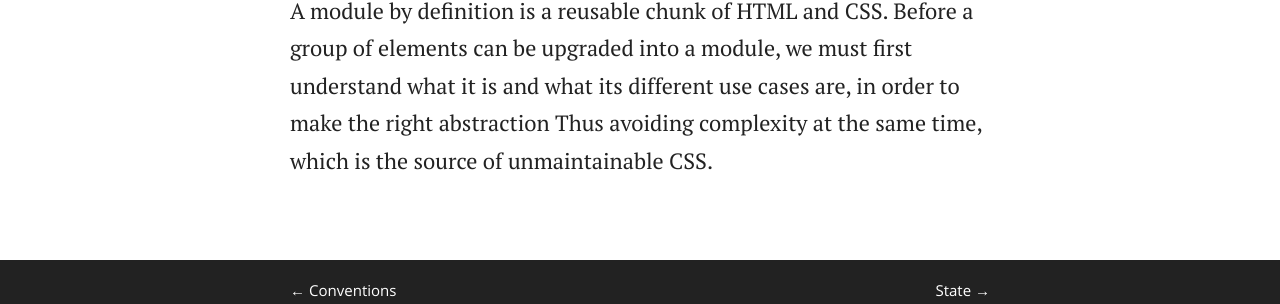
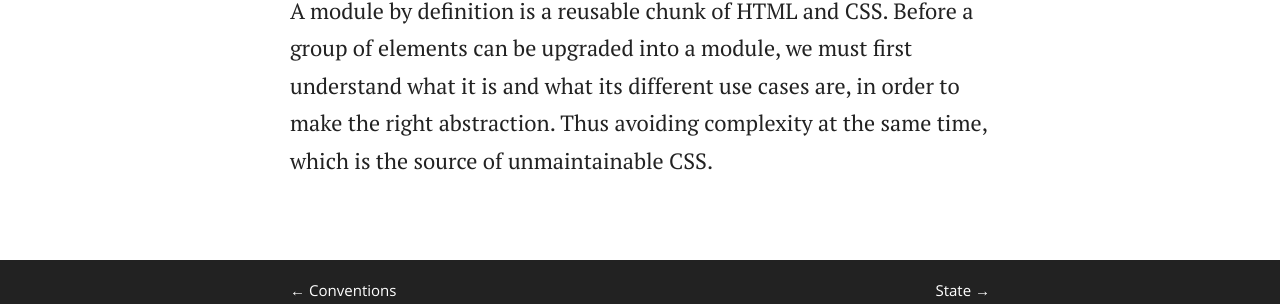
Before and after one commit to adamsilver/maintainablecss.com-jekyll, a Jekyll site: the page built from _chapters/06-modules.md, in a window 1280 px wide and 900 px high, scrolled down 7219 px. Shown: the part 264-568 px from the top of the window. Built offline with Jekyll 4.4.1, drawn with Linux system fonts in a browser that asks for light colours.

Commit message:
Fixed up some problem paragraphs

```diff
--- a/_chapters/06-modules.md
+++ b/_chapters/06-modules.md
@@ -145,4 +145,4 @@ We haven't discussed having more than one type of button yet. To do this we can
 
 ## Final thought
 
-A module by definition is a reusable chunk of HTML and CSS. Before a group of elements can be upgraded into a module, we must first understand what it is and what its different use cases are, in order to make the right abstraction Thus avoiding complexity at the same time, which is the source of unmaintainable CSS.
+A module by definition is a reusable chunk of HTML and CSS. Before a group of elements can be upgraded into a module, we must first understand what it is and what its different use cases are, in order to make the right abstraction. Thus avoiding complexity at the same time, which is the source of unmaintainable CSS.
```
